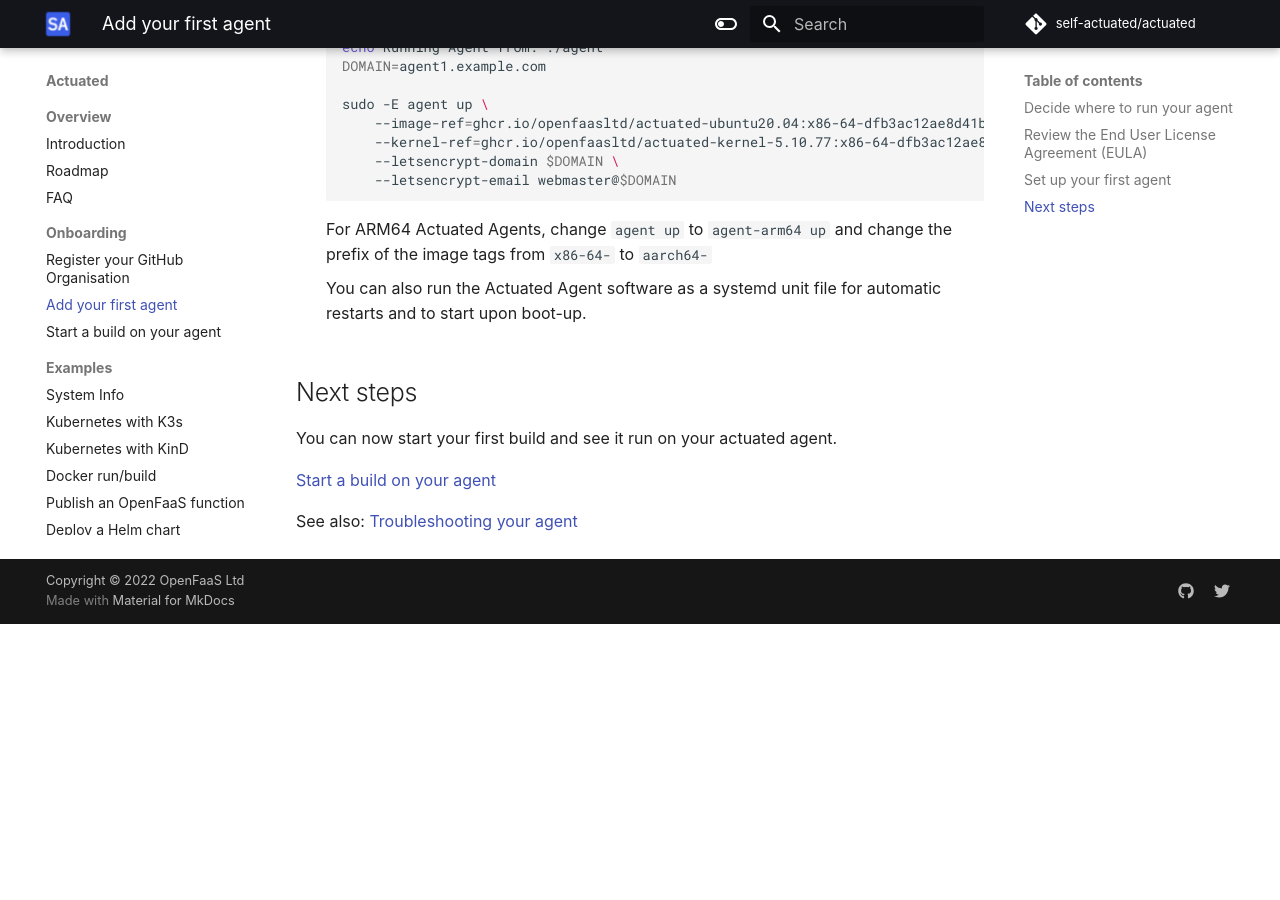
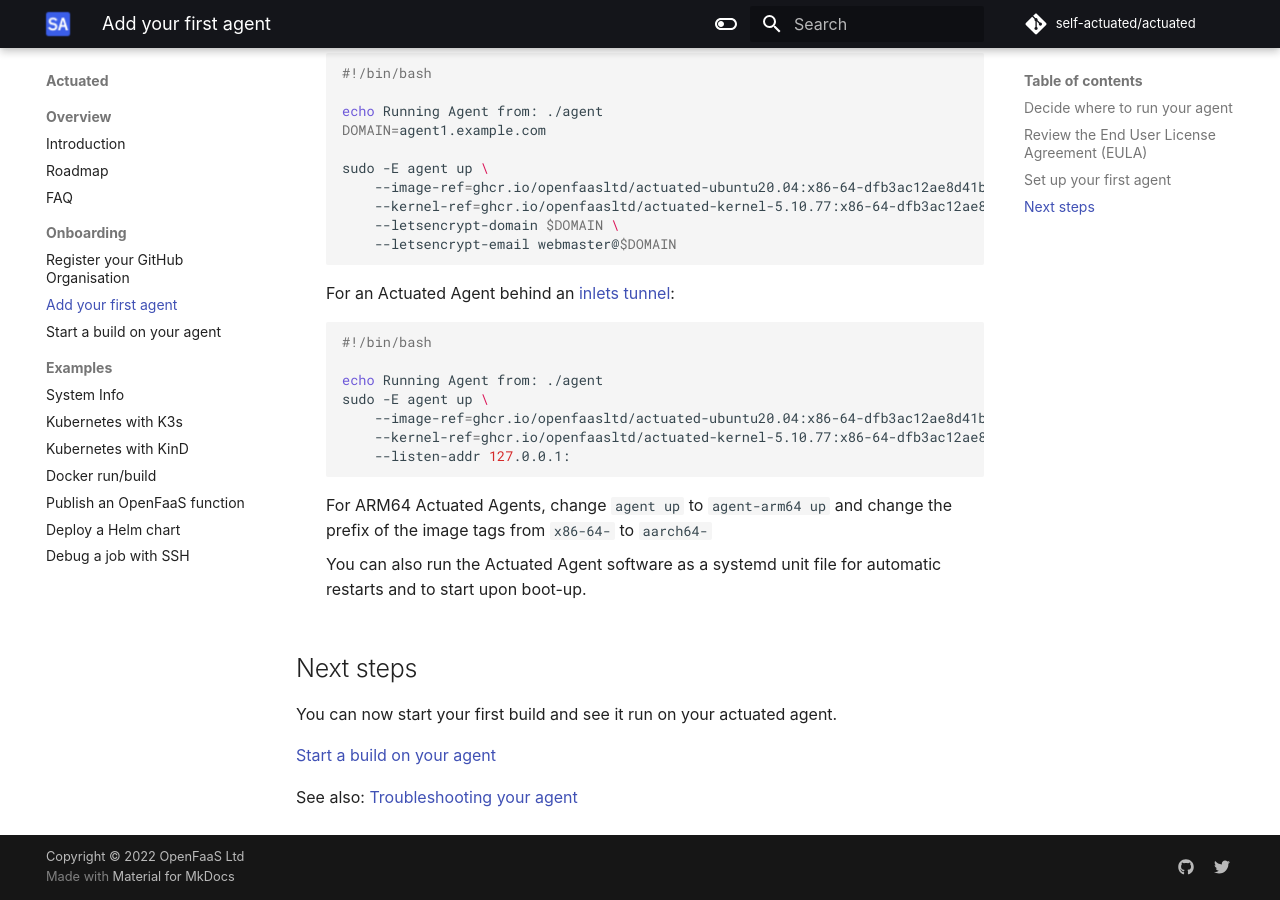
Before and after one commit to welteki/docs.actuated.dev, an MkDocs documentation site: the page built from docs/add-agent.md, in a window 1280 px wide and 900 px high, scrolled down 3290 px. Built offline with MkDocs 1.6.1 and Material for MkDocs 9.7.7, drawn with Linux system fonts in a browser that asks for light colours; some web fonts are replaced; before the commit the page ends 3914 px from its top, so only the background shows below that; some of the changed text lies outside the part shown.

Commit message:
Update notes for agents behind inlets
Signed-off-by: Alex Ellis (OpenFaaS Ltd) <alexellis2@gmail.com>

````diff
--- a/docs/add-agent.md
+++ b/docs/add-agent.md
@@ -93,6 +93,10 @@
     Keep the `key_rsa` private, we will not ask you to share this file with us.
     Share `key_rsa.pub` with us via email or Slack. This key is not confidential, so don't worry about sharing it.
 
+    ```bash
+    cat ~/.actuated/key_rsa.pub
+    ```
+
 3. Install the agent's authentication token.
 
     Create an API token for us to present when we send jobs to your Actuated Agent:
@@ -134,6 +138,18 @@
         --letsencrypt-email webmaster@$DOMAIN
     ```
 
+    For an Actuated Agent behind an [inlets tunnel](https://inlets.dev):
+
+    ```bash
+    #!/bin/bash
+
+    echo Running Agent from: ./agent
+    sudo -E agent up \
+        --image-ref=ghcr.io/openfaasltd/actuated-ubuntu20.04:x86-64-dfb3ac12ae8d41ba00d5264e988256ce89acc9c6 \
+        --kernel-ref=ghcr.io/openfaasltd/actuated-kernel-5.10.77:x86-64-dfb3ac12ae8d41ba00d5264e988256ce89acc9c6 \
+        --listen-addr 127.0.0.1:
+    ```
+
     For ARM64 Actuated Agents, change `agent up` to `agent-arm64 up` and change the prefix of the image tags from `x86-64-` to `aarch64-`
 
     You can also run the Actuated Agent software as a systemd unit file for automatic restarts and to start upon boot-up.
````
